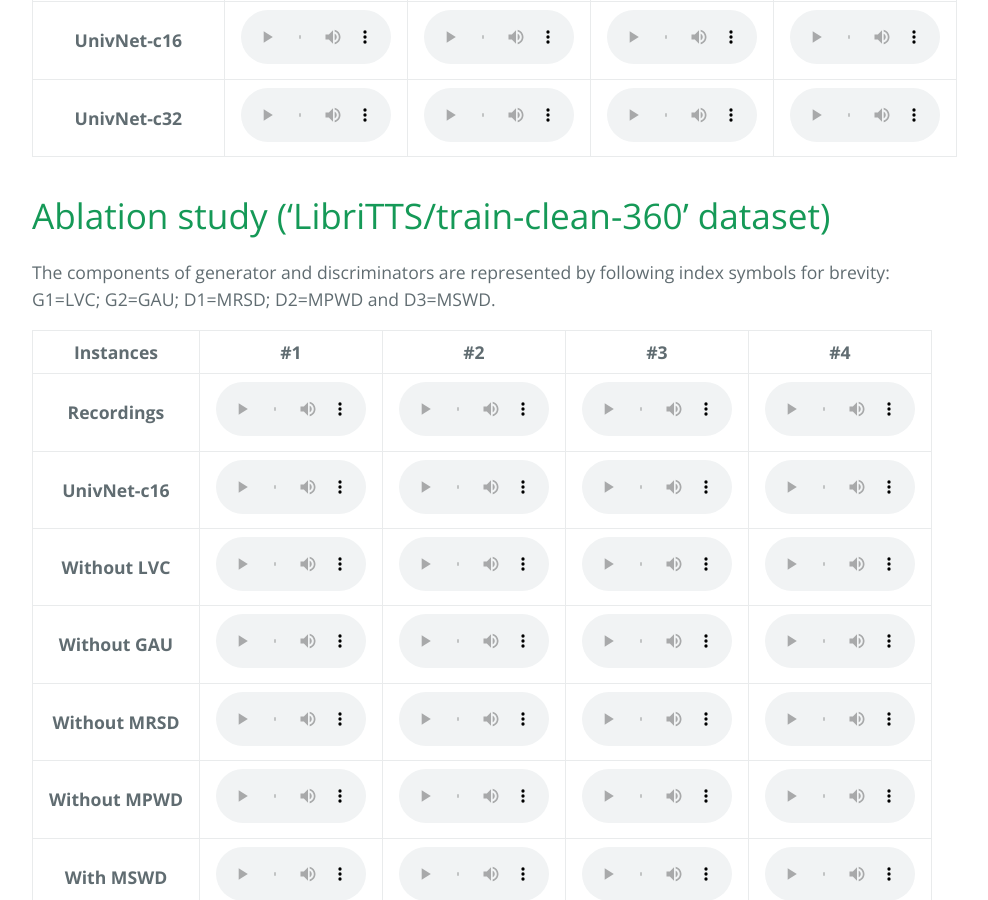
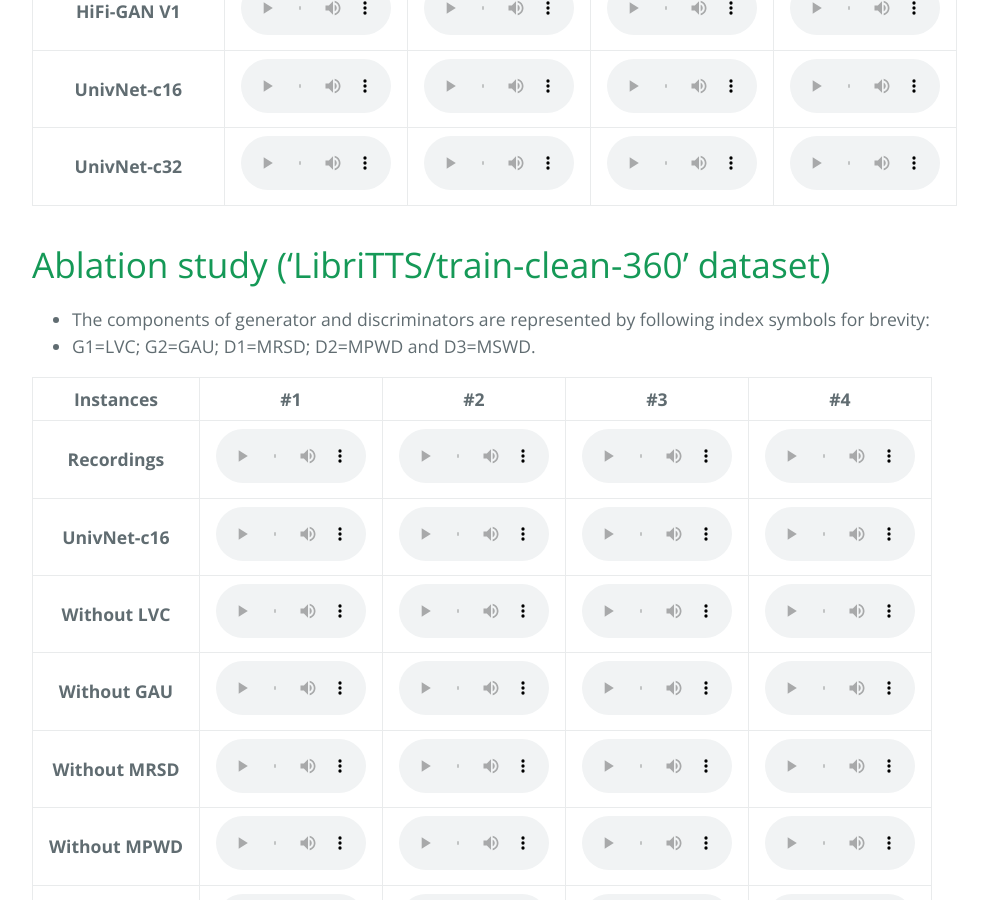
Before and after one commit to kallavinka8045/is2021, a Jekyll site: the page built from index.md, in a window 1280 px wide and 900 px high, scrolled down 4187 px. Shown: the whole window, without its empty margins (144-1132 px from the left). Built offline with Jekyll 4.4.1, drawn with Linux system fonts in a browser that asks for light colours; our own code applies the rules of GitHub Pages for plain Markdown files.

Commit message:
Update index.md

```diff
--- a/index.md
+++ b/index.md
@@ -4,7 +4,7 @@
 {:toc}
 
 # Abstract
-<img src="figure1.png" width="90%">
+<img src="figure1.png" width="100%">
 <img src="figure3.png" height="400px;">
 
 Most of neural vocoders use band-limited mel-spectrograms to generate waveforms. If full-band spectral features are used as input, the vocoder can be provided as much acoustic information as possible. However, in some models using full-band mel-spectrograms, an over-smoothing problem occurred in which non-sharp spectrograms were generated. To address the problem, We propose UnivNet, a neural vocoder that synthesizes high-fidelity waveform in real-time. Inspired by works in the field of voice activity detection, we added a multi-resolution spectrogram discriminator that uses multiple linear spectrogram magnitudes computed through various parameters. Under the condition of using full-band mel-spectrograms as input, we expect to be able to generate high resolution signals, by adding the discriminator that uses the spectrograms of multiple resolution as input. According to the evaluation on the dataset of hundreds of speakers, UnivNet obtained the best objective and subjective evaluation results among other GAN-based vocoders in both seen and unseen speakers. These results, including the best subjective score in fine-tuning scenario for text-to-speech, demonstrate the potential of fast adaptation to new speakers without training from scratch.
@@ -148,10 +148,10 @@
 </table>
 
 ## text-to-speech ('LJSpeech' dataset)
-For text-to-speech evaluation, we used [JDI-T](https://arxiv.org/abs/2005.07799) acoustic model with a pitch and energy predictor.
-Each trained vocoder was fine-tuned up to 100k steps using ground truth waveforms and predicted log-mel-spectrograms.
-Note that we predicted the log-mel-spectrograms by using text, reference duration, ground truth pitch and energy.
-[LJSpeech](https://keithito.com/LJ-Speech-Dataset/) dataset was used to train JDI-T and fine-tune each vocoder.
+* For text-to-speech evaluation, we used [JDI-T](https://arxiv.org/abs/2005.07799) acoustic model with a pitch and energy predictor.
+* Each trained vocoder was fine-tuned up to 100k steps using ground truth waveforms and predicted log-mel-spectrograms.
+* Note that we predicted the log-mel-spectrograms by using text, reference duration, ground truth pitch and energy.
+* [LJSpeech](https://keithito.com/LJ-Speech-Dataset/) dataset was used to train JDI-T and fine-tune each vocoder.
 
 <table>
     <thead>
@@ -209,7 +209,8 @@
 </table>
 
 # Ablation study ('LibriTTS/train-clean-360' dataset)
-The components of generator and discriminators are represented by following index symbols for brevity: G1=LVC; G2=GAU; D1=MRSD; D2=MPWD and D3=MSWD.
+* The components of generator and discriminators are represented by following index symbols for brevity:
+* G1=LVC; G2=GAU; D1=MRSD; D2=MPWD and D3=MSWD.
 
 <table>
     <thead>
```
